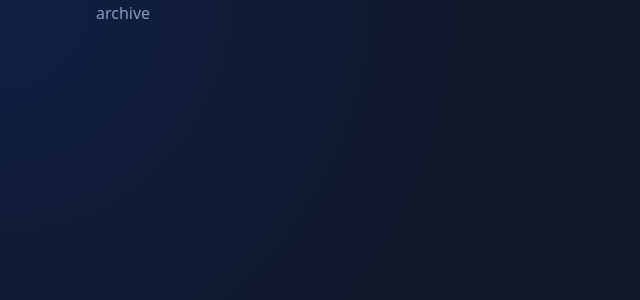
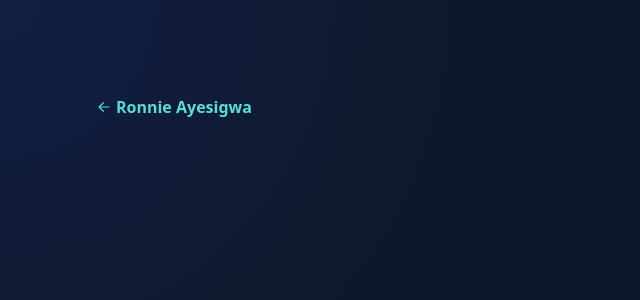
Before and after one commit to TheBoyWhoLivedd/portfolio, a Next.js app: page /archive in a window 1280 px wide. Shown: the top 300 px of the page, without its empty margins (0-640 px from the left). Built offline with nearby package versions, Linux system fonts and the light colour scheme.

Commit message:
Layout edits

```diff
--- a/app/archive/page.tsx
+++ b/app/archive/page.tsx
@@ -1,7 +1,30 @@
+import Link from "next/link";
 import React from "react";
 
 const archive = () => {
-  return <div>archive</div>;
+  return (
+    <div className="lg:py-24">
+      <Link
+        className="group mb-2 inline-flex items-center font-semibold leading-tight text-teal-300"
+        href="/"
+      >
+        <svg
+          xmlns="http://www.w3.org/2000/svg"
+          viewBox="0 0 20 20"
+          fill="currentColor"
+          className="mr-1 h-4 w-4 rotate-180 transition-transform group-hover:-translate-x-2"
+          aria-hidden="true"
+        >
+          <path
+            fillRule="evenodd"
+            d="M3 10a.75.75 0 01.75-.75h10.638L10.23 5.29a.75.75 0 111.04-1.08l5.5 5.25a.75.75 0 010 1.08l-5.5 5.25a.75.75 0 11-1.04-1.08l4.158-3.96H3.75A.75.75 0 013 10z"
+            clipRule="evenodd"
+          ></path>
+        </svg>
+        Ronnie Ayesigwa
+      </Link>
+    </div>
+  );
 };
 
 export default archive;
--- a/app/components/Experiences.tsx
+++ b/app/components/Experiences.tsx
@@ -1,3 +1,4 @@
+import Link from "next/link";
 import React from "react";
 
 interface ExperienceProps {
@@ -34,7 +35,7 @@ const Experience = ({
         <div className="z-10 sm:col-span-6">
           <h3 className="font-medium leading-snug text-slate-200">
             <div>
-              <a
+              <Link
                 className="inline-flex items-baseline font-medium leading-tight text-slate-200 hover:text-teal-300 focus-visible:text-teal-300  group/link text-base"
                 href={url}
                 target="_blank"
@@ -61,7 +62,7 @@ const Experience = ({
                     </svg>
                   </span>
                 </span>
-              </a>
+              </Link>
             </div>
           </h3>
           {previousRoles?.map((role) => (
--- a/app/components/Header.tsx
+++ b/app/components/Header.tsx
@@ -2,6 +2,7 @@ import React from "react";
 import NavLink from "./NavLink";
 import SocialLinks from "./SocialLinks";
 import { socialMediaLinks } from "../lib/linksData";
+import Link from "next/link";
 
 const links = ["about", "experience", "projects"];
 
@@ -10,7 +11,7 @@ const Header = () => {
     <header className="lg:sticky lg:top-0 lg:flex lg:max-h-screen lg:w-1/2 lg:flex-col lg:justify-between lg:py-24">
       <div>
         <h1 className="text-4xl font-bold tracking-tight text-slate-200 sm:text-5xl">
-          <a href="/">Ronnie Ayesigwa</a>
+          <Link href="/">Ronnie Ayesigwa</Link>
         </h1>
         <h2 className="mt-3 text-lg font-medium tracking-tight text-slate-200 sm:text-xl">
           Full Stack Developer at Hitaji Technologies
--- a/app/components/Hero.tsx
+++ b/app/components/Hero.tsx
@@ -22,40 +22,40 @@ const Hero = () => {
             In 2021, during the final stretch of my campus life, I embarked on a
             journey into the tech world. Since December 2021, I&apos;ve been
             proud to contribute my skills to{" "}
-            <a
+            <Link
               className="font-medium text-slate-200 hover:text-teal-300 focus-visible:text-teal-300"
               href="https://www.hitajitech.com"
               target="_blank"
               rel="noopener noreferrer"
             >
               Hitaji Technologies
-            </a>
+            </Link>
             . Here, we&apos;re dedicated to making a difference. Our work
             includes impactful projects like building a software solution for an
             NGO assisting underprivileged Ugandans and developing a precise
             calculation tool for the{" "}
-            <a
+            <Link
               className="font-medium text-slate-200 hover:text-teal-300 focus-visible:text-teal-300"
               href="https://materialschedule.vercel.app"
               target="_blank"
               rel="noopener noreferrer"
             >
               Uganda Revenue Authority
-            </a>{" "}
+            </Link>{" "}
             quantity surveyors, streamlining their bill of quantities (BOQs)
             processes.
           </p>
           <p className="mb-4">
             On the side, my passion for artificial intelligence has led to the
             creation of an{" "}
-            <a
+            <Link
               className="font-medium text-slate-200 hover:text-teal-300 focus-visible:text-teal-300"
               href="https://hitajichat.vercel.app"
               target="_blank"
               rel="noopener noreferrer"
             >
               AI-powered app
-            </a>
+            </Link>
             , allowing users to upload documents and query or summarize them,
             optimizing information access.
           </p>
@@ -86,7 +86,7 @@ const Hero = () => {
             ))}
           </ul>
           <div className="mt-12">
-            <a
+            <Link
               className="inline-flex items-center font-medium leading-tight text-slate-200 font-semibold text-slate-200 group"
               aria-label="View Full Résumé"
               href="/resume.pdf"
@@ -114,7 +114,7 @@ const Hero = () => {
                   </svg>
                 </span>
               </span>
-            </a>
+            </Link>
           </div>
         </div>
       </section>
--- a/app/components/Projects.tsx
+++ b/app/components/Projects.tsx
@@ -1,4 +1,5 @@
 import Image from "next/image";
+import Link from "next/link";
 import React from "react";
 
 interface ProjectProps {
@@ -22,7 +23,7 @@ const Project = ({
         <div className="absolute -inset-x-4 -inset-y-4 z-0 hidden rounded-md transition motion-reduce:transition-none lg:-inset-x-6 lg:block lg:group-hover:bg-slate-800/50 lg:group-hover:shadow-[inset_0_1px_0_0_rgba(148,163,184,0.1)] lg:group-hover:drop-shadow-lg"></div>
         <div className="z-10 sm:order-2 sm:col-span-6">
           <h3>
-            <a
+            <Link
               className="inline-flex items-baseline font-medium leading-tight text-slate-200 hover:text-teal-300 focus-visible:text-teal-300  group/link text-base"
               href={url}
               target="_blank"
@@ -31,7 +32,7 @@ const Project = ({
             >
               <span className="absolute -inset-x-4 -inset-y-2.5 hidden rounded md:-inset-x-6 md:-inset-y-4 lg:block"></span>
               <span>{title}</span>
-            </a>
+            </Link>
           </h3>
           <p className="mt-2 text-sm leading-normal">{description}</p>
           <ul className="mt-2 flex flex-wrap" aria-label="Technologies used">
--- a/app/components/SocialLinks.tsx
+++ b/app/components/SocialLinks.tsx
@@ -1,3 +1,4 @@
+import Link from "next/link";
 import React from "react";
 
 interface SocialProps {
@@ -10,7 +11,7 @@ interface SocialProps {
 const SocialLinks = ({ link, name, d, viewBox }: SocialProps) => {
   return (
     <li className="mr-5 text-xs">
-      <a
+      <Link
         className="block hover:text-slate-200"
         href={link}
         target="_blank"
@@ -26,7 +27,7 @@ const SocialLinks = ({ link, name, d, viewBox }: SocialProps) => {
         >
           <path d={d}></path>
         </svg>
-      </a>
+      </Link>
     </li>
   );
 };
--- a/app/layout.tsx
+++ b/app/layout.tsx
@@ -21,7 +21,6 @@ export default function RootLayout({
         <div className="__variable_20b187 group/spotlight relative">
           <HoverEffect />
           <div className=" mx-auto min-h-screen max-w-screen-xl px-6 py-12 font-sans md:px-12 md:py-20 lg:px-24 lg:py-0">
-            <div className="lg:flex lg:justify-between lg: gap-4">
             <Link
               href="#content"
               className="absolute left-0 top-0 block -translate-x-full rounded bg-gradient-to-br from-teal-400 via-blue-500 to-purple-600 px-4 py-3 text-sm font-bold uppercase tracking-widest text-white focus-visible:translate-x-0"
@@ -29,7 +28,7 @@ export default function RootLayout({
               Skip to Content
             </Link>
               {children}
-            </div>
+
           </div>
         </div>
       </body>
--- a/app/page.tsx
+++ b/app/page.tsx
@@ -5,19 +5,9 @@ import React from "react";
 
 export default function Home() {
   return (
-    // <main className="flex mx-auto min-h-screen max-w-screen-xl px-6 py-12 font-sans md:px-12 md:py-20 lg:px-24 lg:py-0">
-    //   <div className="lg:flex lg:justify-between lg: gap-4">
-    //     <Link
-    //       href="#content"
-    //       className="absolute left-0 top-0 block -translate-x-full rounded bg-gradient-to-br from-teal-400 via-blue-500 to-purple-600 px-4 py-3 text-sm font-bold uppercase tracking-widest text-white focus-visible:translate-x-0"
-    //     >
-    //       Skip to Content
-    //     </Link>
-    //   </div>
-    // </main>
-    <React.Fragment>
+    <div className="lg:flex lg:justify-between lg: gap-4">
       <Header />
       <Hero />
-    </React.Fragment>
+    </div>
   );
 }
```
Lines whose indentation alone changed are shown as unchanged.
